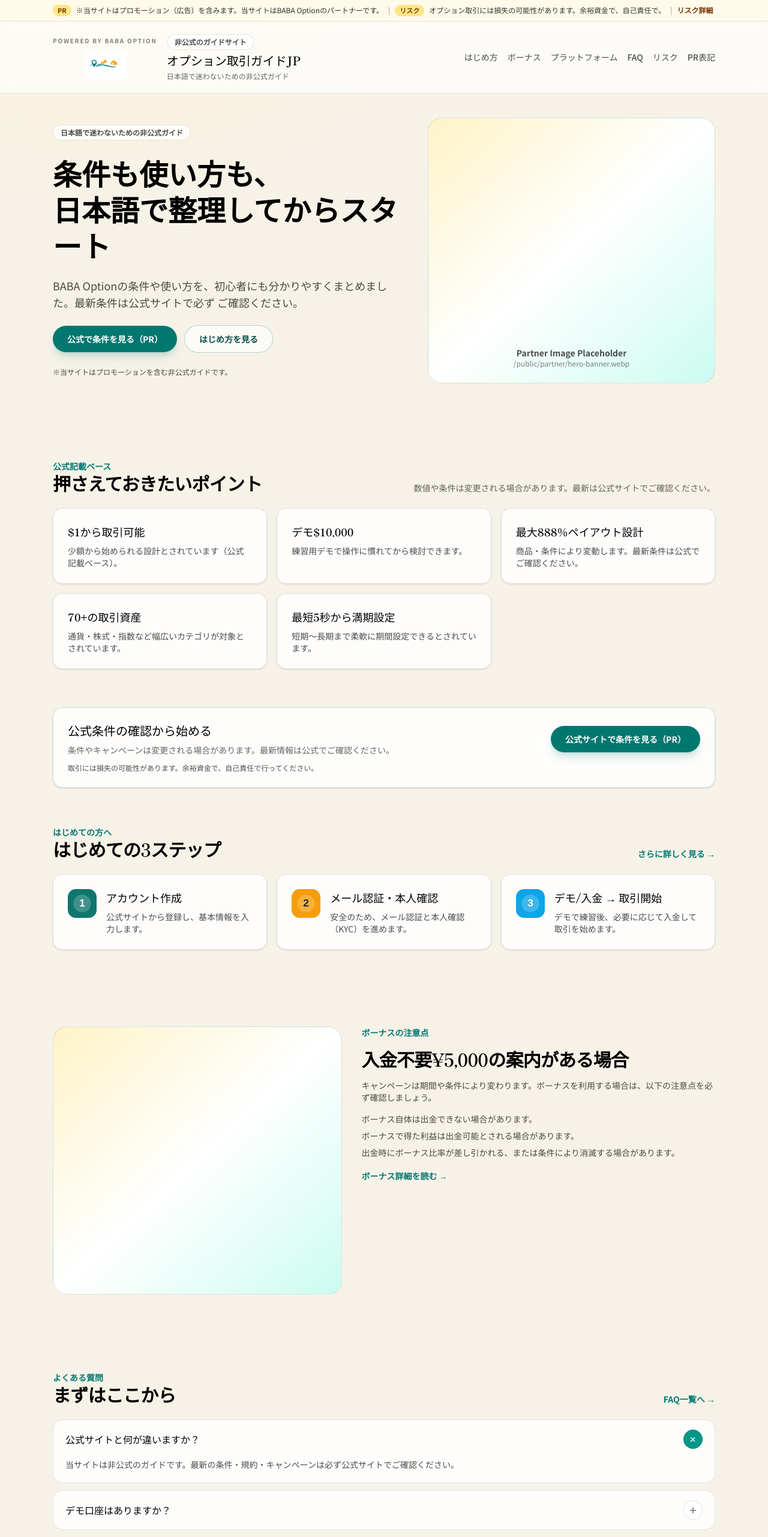
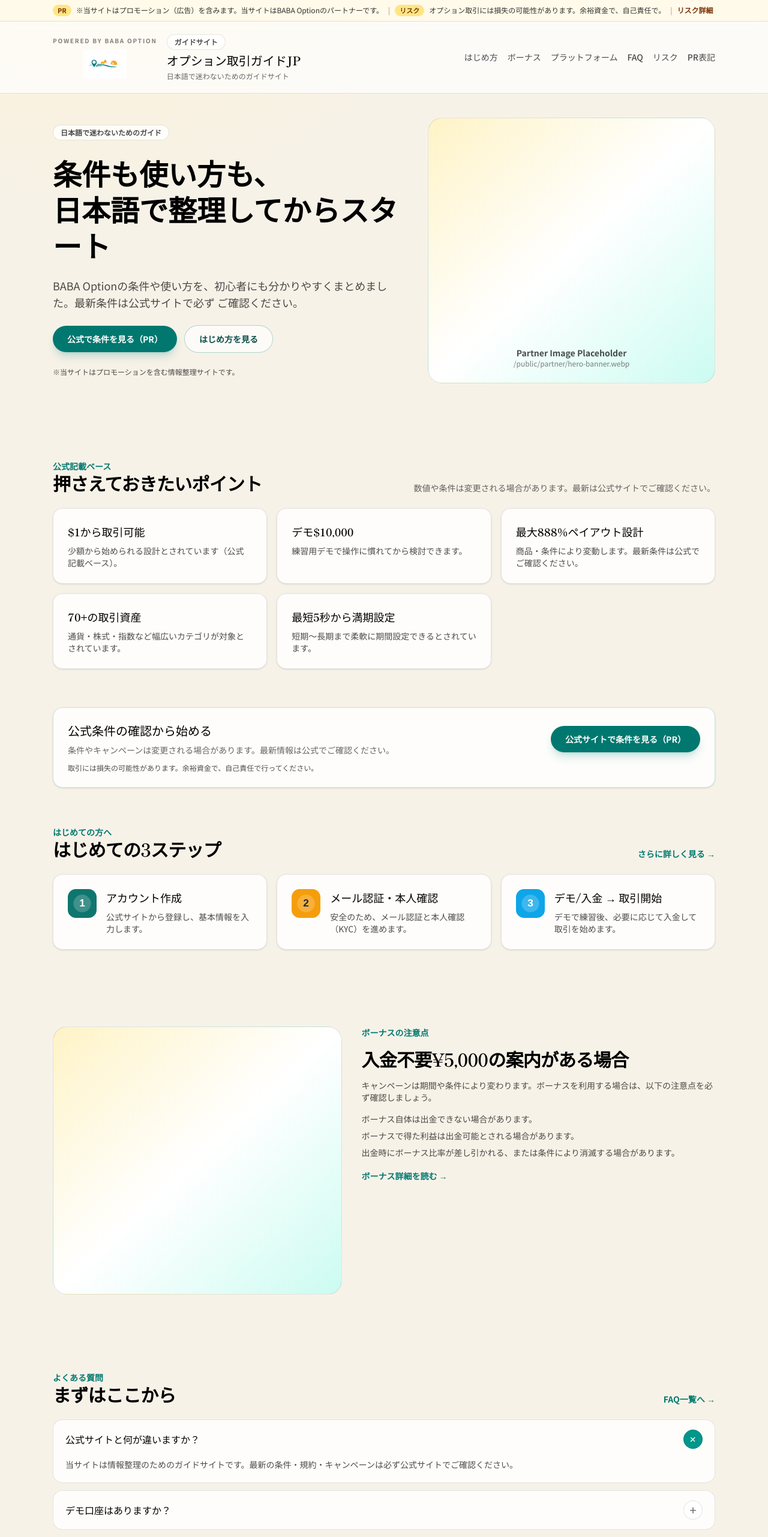
Before and after one commit to Yuifather/baba-jp-affiliate-site, a Next.js app: page / in a window 1280 px wide. Shown: the top 2562 px of the page at 60% size. Built offline with nearby package versions, Linux system fonts and the light colour scheme; no server answers.

Commit message:
Remove non-official wording

```diff
--- a/src/app/faq/page.tsx
+++ b/src/app/faq/page.tsx
@@ -4,14 +4,14 @@ import AffiliateCta from "@/components/AffiliateCta";
 
 export const metadata: Metadata = {
   title: "FAQ",
-  description: "BABA Optionに関するよくある質問を日本語で整理した非公式FAQです。",
+  description: "BABA Optionに関するよくある質問を日本語で整理したFAQです。",
 };
 
 const faqItems = [
   {
     question: "当サイトは公式サイトですか？",
     answer:
-      "いいえ、当サイトは非公式のガイドです。最新の条件や規約は必ず公式サイトでご確認ください。",
+      "当サイトは情報整理のためのガイドサイトです。最新の条件や規約は必ず公式サイトでご確認ください。",
   },
   {
     question: "デモ口座の利用は可能ですか？",
--- a/src/app/layout.tsx
+++ b/src/app/layout.tsx
@@ -41,7 +41,7 @@ export default function RootLayout({
               <div className="flex flex-wrap items-center gap-4">
                 <BrandMark />
                 <div className="space-y-1">
-                  <span className="tag">非公式のガイドサイト</span>
+                  <span className="tag">ガイドサイト</span>
                   <Link className="block font-display text-xl text-black" href="/">
                     {siteConfig.name}
                   </Link>
--- a/src/app/opengraph-image.tsx
+++ b/src/app/opengraph-image.tsx
@@ -26,7 +26,7 @@ export default function OpenGraphImage() {
         }}
       >
         <div style={{ fontSize: 24, letterSpacing: 4, textTransform: "uppercase", color: "#0f766e" }}>
-          非公式ガイド
+          GUIDE SITE
         </div>
         <div style={{ fontSize: 68, fontWeight: 700, lineHeight: 1.05 }}>{siteConfig.name}</div>
         <div style={{ fontSize: 28, color: "#475569" }}>{siteConfig.tagline}</div>
--- a/src/app/page.tsx
+++ b/src/app/page.tsx
@@ -9,7 +9,7 @@ import { getPartnerUrl } from "@/lib/site";
 export const metadata: Metadata = {
   title: "日本語で迷わないガイド",
   description:
-    "BABA Optionの条件や使い方を日本語で整理した非公式ガイド。公式条件の確認から始められます。",
+    "BABA Optionの条件や使い方を日本語で整理したガイドサイト。公式条件の確認から始められます。",
 };
 
 const featureCards = [
@@ -57,7 +57,7 @@ const faqItems = [
   {
     question: "公式サイトと何が違いますか？",
     answer:
-      "当サイトは非公式のガイドです。最新の条件・規約・キャンペーンは必ず公式サイトでご確認ください。",
+      "当サイトは情報整理のためのガイドサイトです。最新の条件・規約・キャンペーンは必ず公式サイトでご確認ください。",
   },
   {
     question: "デモ口座はありますか？",
@@ -94,7 +94,7 @@ export default function Home() {
       <section className="section pt-10">
         <div className="grid items-center gap-10 lg:grid-cols-[1.1fr_0.9fr]">
           <div className="space-y-6">
-            <span className="tag">日本語で迷わないための非公式ガイド</span>
+            <span className="tag">日本語で迷わないためのガイド</span>
             <h1 className="font-display text-4xl font-semibold leading-tight text-black sm:text-5xl">
               条件も使い方も、
               <br />
@@ -117,7 +117,7 @@ export default function Home() {
                 はじめ方を見る
               </Link>
             </div>
-            <p className="risk-text">※当サイトはプロモーションを含む非公式ガイドです。</p>
+            <p className="risk-text">※当サイトはプロモーションを含む情報整理サイトです。</p>
           </div>
           <MediaSlot
             src="/partner/hero-banner.webp"
--- a/src/app/platform/page.tsx
+++ b/src/app/platform/page.tsx
@@ -6,7 +6,7 @@ import { getPartnerUrl } from "@/lib/site";
 export const metadata: Metadata = {
   title: "プラットフォーム",
   description:
-    "Web・アプリ・デスクトップでの利用イメージを紹介する非公式ガイドです。",
+    "Web・アプリ・デスクトップでの利用イメージを紹介するガイドページです。",
 };
 
 const platforms = [
--- a/src/app/privacy/page.tsx
+++ b/src/app/privacy/page.tsx
@@ -15,7 +15,7 @@ export default function PrivacyPage() {
           プライバシーポリシー
         </h1>
         <p className="text-sm text-black/70">
-          当サイトは非公式ガイドとして、必要最小限の情報のみを取り扱います。
+          当サイトはガイドサイトとして、必要最小限の情報のみを取り扱います。
         </p>
       </section>
 
--- a/src/app/start/page.tsx
+++ b/src/app/start/page.tsx
@@ -8,7 +8,7 @@ import { getPartnerUrl } from "@/lib/site";
 export const metadata: Metadata = {
   title: "はじめ方",
   description:
-    "BABA Optionの登録から取引開始までを日本語で段階的に整理した非公式ガイドです。",
+    "BABA Optionの登録から取引開始までを日本語で段階的に整理したガイドです。",
 };
 
 const steps = [
--- a/src/lib/site.ts
+++ b/src/lib/site.ts
@@ -1,8 +1,8 @@
 export const siteConfig = {
   name: "オプション取引ガイドJP",
-  tagline: "日本語で迷わないための非公式ガイド",
+  tagline: "日本語で迷わないためのガイドサイト",
   description:
-    "BABA Optionの条件や使い方を日本語で整理した非公式ガイドです。最新条件は公式サイトで確認してください。",
+    "BABA Optionの条件や使い方を日本語で整理したガイドサイトです。最新条件は公式サイトで確認してください。",
   contactEmail: "support@example.com",
   baseUrl: process.env.NEXT_PUBLIC_SITE_URL ?? "https://example.com",
   officialUrl: "https://www.babaoption.com/",
```
